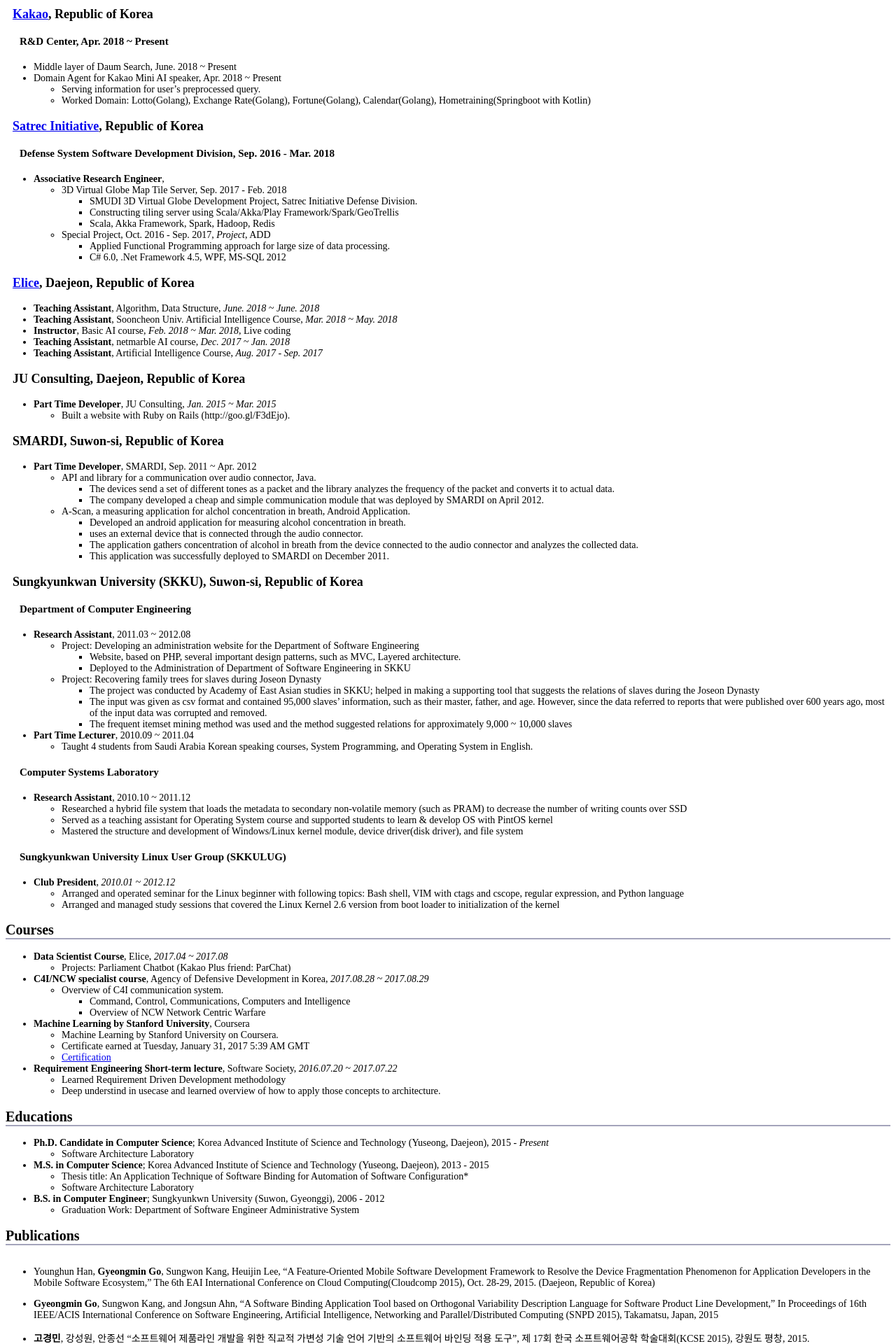
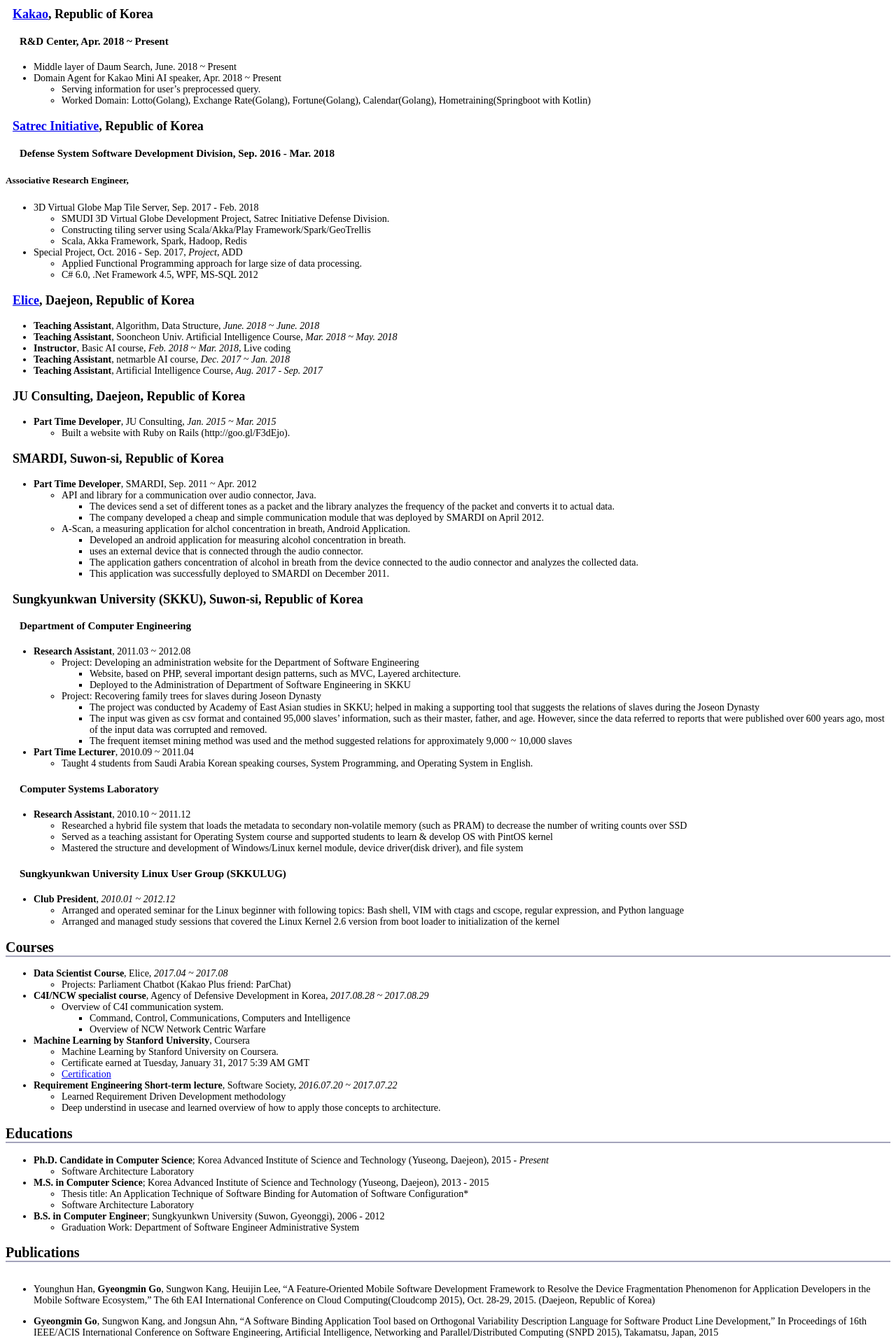
Before and after one commit to gkm2164/gkm2164.github.io, a Jekyll site: the page built from index.md, in a window 1280 px wide. Shown: the part 361-2281 px from the top of the page at 70% size. Built offline with Jekyll 4.4.1, drawn with Linux system fonts in a browser that asks for light colours; our own code applies the rules of GitHub Pages for plain Markdown files.

Commit message:
Update index.md

```diff
--- a/index.md
+++ b/index.md
@@ -29,15 +29,14 @@ layout: default
 
 ### [Satrec Initiative](https://www.satreci.com), Republic of Korea
 #### Defense System Software Development Division, Sep. 2016 - Mar. 2018
-
-* **Associative Research Engineer**,
-  * 3D Virtual Globe Map Tile Server, Sep. 2017 - Feb. 2018
-    * SMUDI 3D Virtual Globe Development Project, Satrec Initiative Defense Division.
-    * Constructing tiling server using Scala/Akka/Play Framework/Spark/GeoTrellis
-    * Scala, Akka Framework, Spark, Hadoop, Redis
-  * Special Project, Oct. 2016 - Sep. 2017, _Project_, ADD
-    * Applied Functional Programming approach for large size of data processing.
-    * C# 6.0, .Net Framework 4.5, WPF, MS-SQL 2012
+##### **Associative Research Engineer**,
+* 3D Virtual Globe Map Tile Server, Sep. 2017 - Feb. 2018
+  * SMUDI 3D Virtual Globe Development Project, Satrec Initiative Defense Division.
+  * Constructing tiling server using Scala/Akka/Play Framework/Spark/GeoTrellis
+  * Scala, Akka Framework, Spark, Hadoop, Redis
+* Special Project, Oct. 2016 - Sep. 2017, _Project_, ADD
+  * Applied Functional Programming approach for large size of data processing.
+  * C# 6.0, .Net Framework 4.5, WPF, MS-SQL 2012
 
 ### [Elice](https://elice.io), Daejeon, Republic of Korea
 
```
